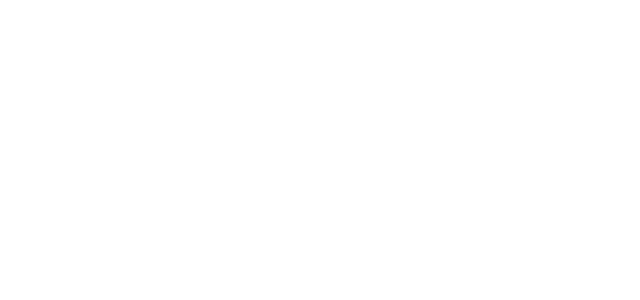
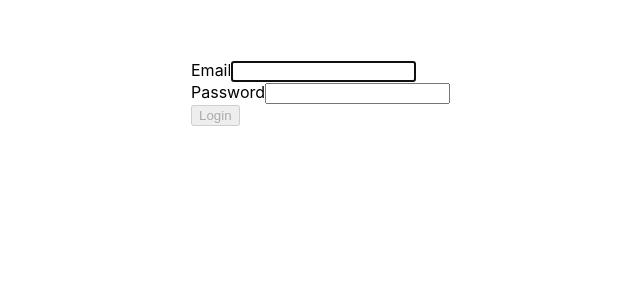
Before and after one commit to thomas-rooty/rocket, a React (Create React App) app: page /login in a window 1280 px wide. Shown: the top 300 px of the page, without its empty margins (289-929 px from the left). Built offline with nearby package versions, Linux system fonts and the light colour scheme.

Commit message:
added login form

```diff
--- a/package.json
+++ b/package.json
@@ -14,6 +14,7 @@
     "axios": "^0.23.0",
     "bootstrap": "^5.1.3",
     "react": "^17.0.2",
+    "react-bootstrap": "^1.6.4",
     "react-dom": "^17.0.2",
     "react-router-dom": "^5.3.0",
     "react-scripts": "4.0.3",
--- a/src/App.js
+++ b/src/App.js
@@ -1,5 +1,6 @@
 import './App.css';
 import MusicPlayer from './Components/MusicPlayer/MusicPlayer';
+import Login from './Components/Login/Login';
 import {
   BrowserRouter as Router,
   Route,
@@ -10,6 +11,9 @@
   return (
     <Router>
       <Switch>
+        <Route exact path="/login">
+          <Login/>
+        </Route>
         <Route exact path="/">
           <MusicPlayer/>
         </Route>
--- /dev/null
+++ b/src/Components/Login/Login.css
@@ -0,0 +1,10 @@
+@media all and (min-width: 480px) {
+    .Login {
+      padding: 60px 0;
+    }
+
+    .Login form {
+      margin: 0 auto;
+      max-width: 320px;
+    }
+  }
--- /dev/null
+++ b/src/Components/Login/Login.js
@@ -0,0 +1,46 @@
+import React, { useState } from "react";
+import Form from "react-bootstrap/Form";
+import Button from "react-bootstrap/Button";
+import "./Login.css";
+
+export default function Login() {
+  const [email, setEmail] = useState("");
+  const [password, setPassword] = useState("");
+
+  function validateForm() {
+    return email.length > 0 && password.length > 0;
+  }
+
+  function handleSubmit(event) {
+    console.log("Submitted :");
+    console.log("Email : " + email + " Password : " + password);
+    event.preventDefault();
+  }
+
+  return (
+    <div className="Login">
+      <Form onSubmit={handleSubmit}>
+        <Form.Group size="lg" controlId="email">
+          <Form.Label>Email</Form.Label>
+          <Form.Control
+            autoFocus
+            type="email"
+            value={email}
+            onChange={(e) => setEmail(e.target.value)}
+          />
+        </Form.Group>
+        <Form.Group size="lg" controlId="password">
+          <Form.Label>Password</Form.Label>
+          <Form.Control
+            type="password"
+            value={password}
+            onChange={(e) => setPassword(e.target.value)}
+          />
+        </Form.Group>
+        <Button block size="lg" type="submit" disabled={!validateForm()}>
+          Login
+        </Button>
+      </Form>
+    </div>
+  );
+}
```
Also changed, not shown: src/api/getUsers.js (added, +8 -0 lines), 1 other file (tests, documents, lock files or other folders).
